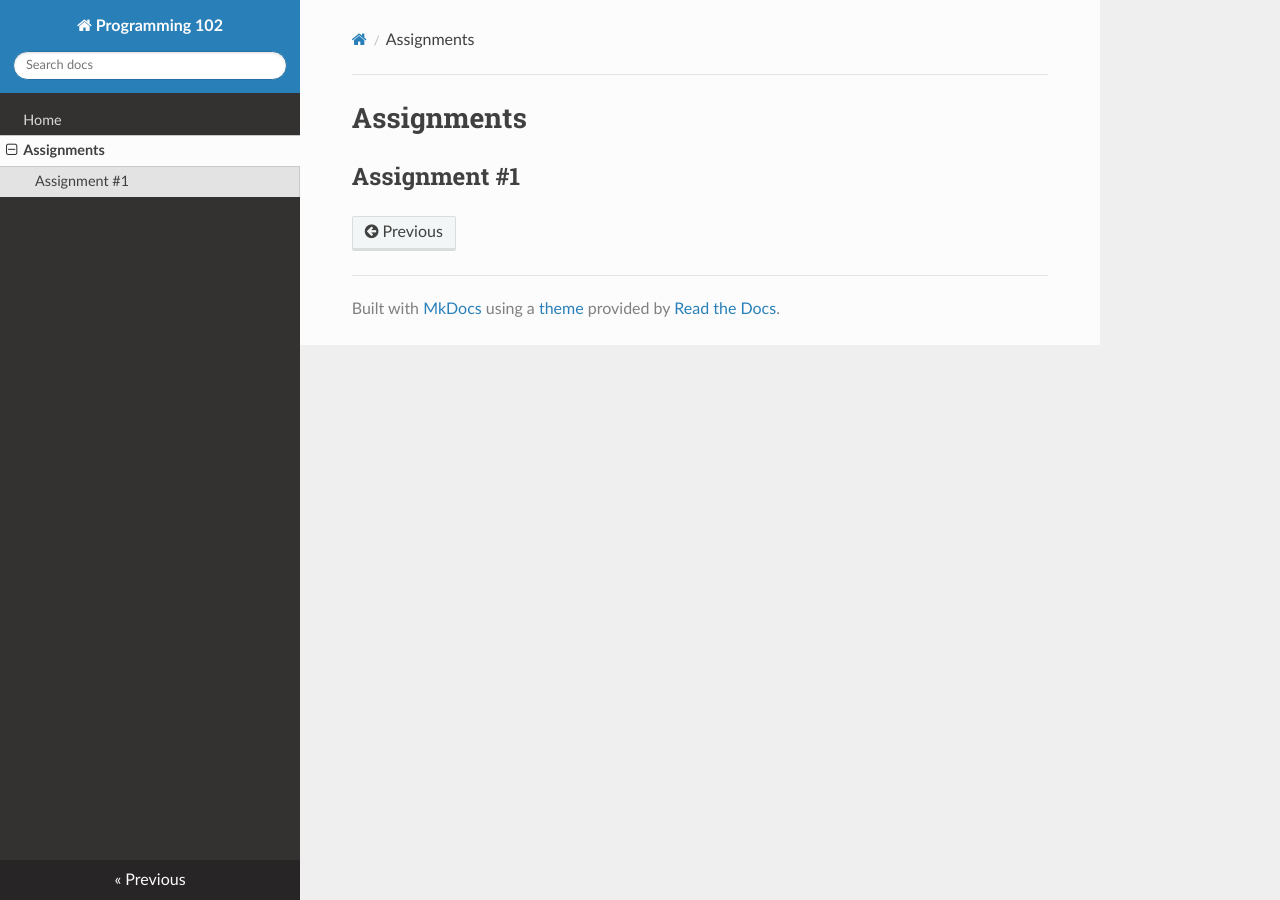
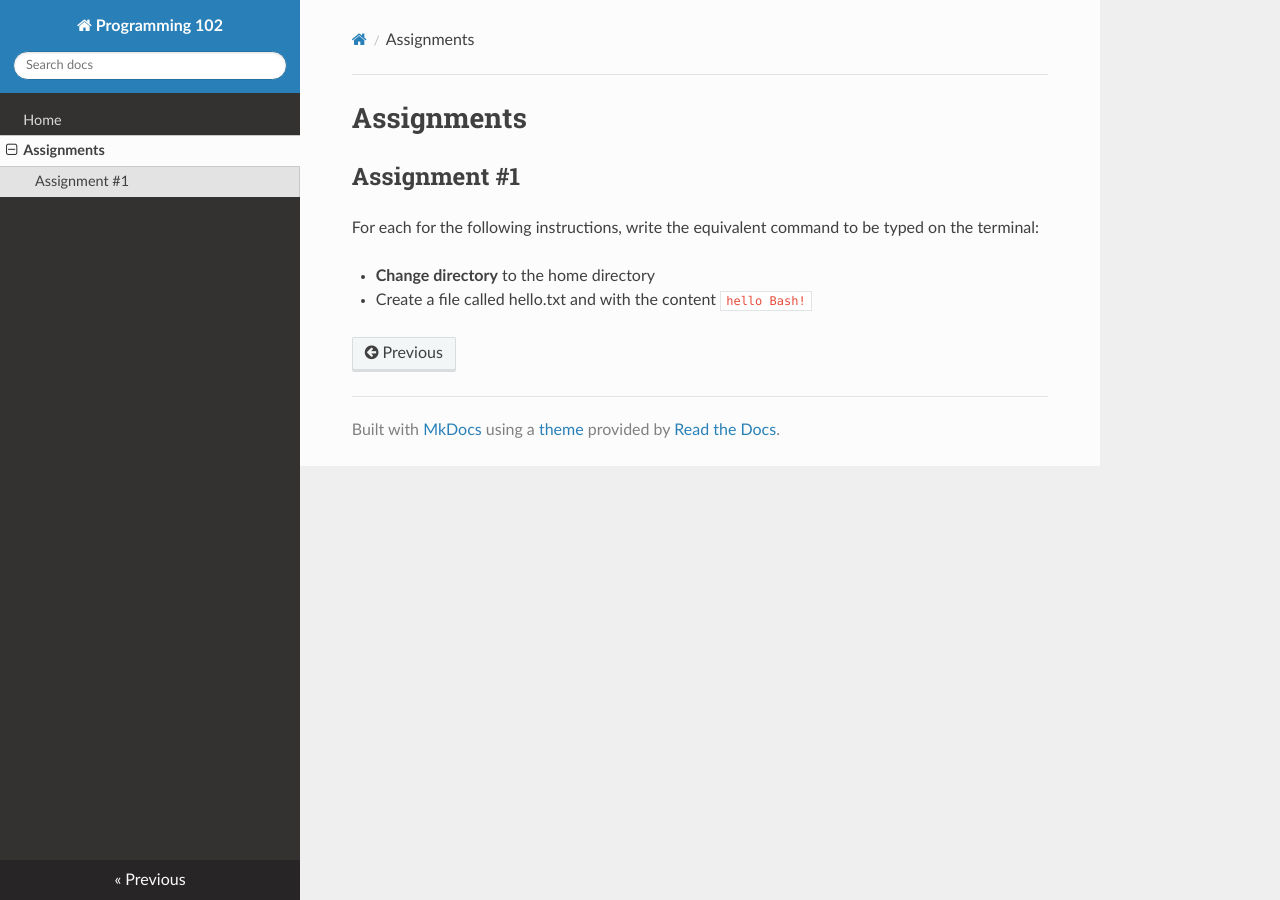
Before and after one commit to uonbi/programming102, an MkDocs documentation site: the page built from docs/assign.md, in a window 1280 px wide. Built offline with MkDocs 1.6.1, drawn with Linux system fonts in a browser that asks for light colours; nearby versions of some CDN libraries; old or Windows-style settings are respelled for this version of MkDocs.

Commit message:
Added assignment sample

```diff
--- a/docs/assign.md
+++ b/docs/assign.md
@@ -1,3 +1,7 @@
 # Assignments
 
 ## Assignment #1
+For each for the following instructions, write the equivalent command to be typed on the terminal:
+
+* **Change directory** to the home directory
+* Create a file called hello.txt and with the content `hello Bash!`
```
